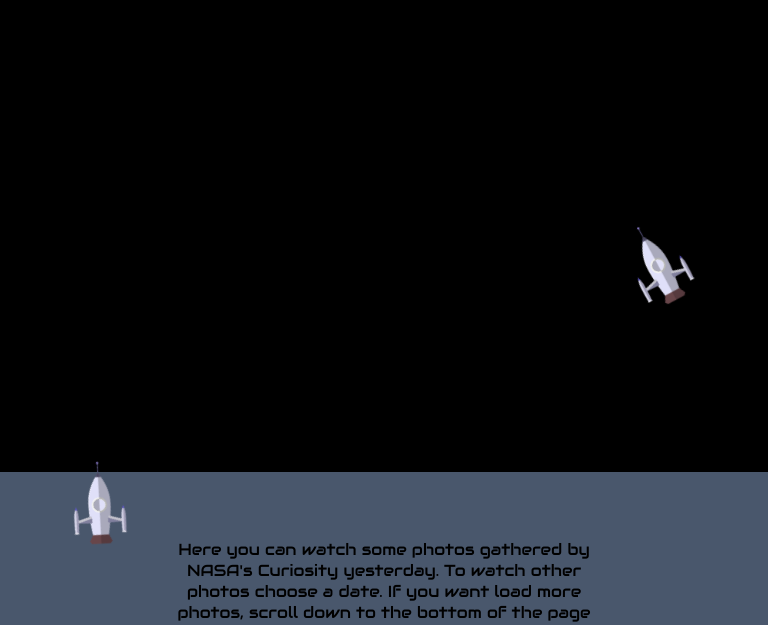
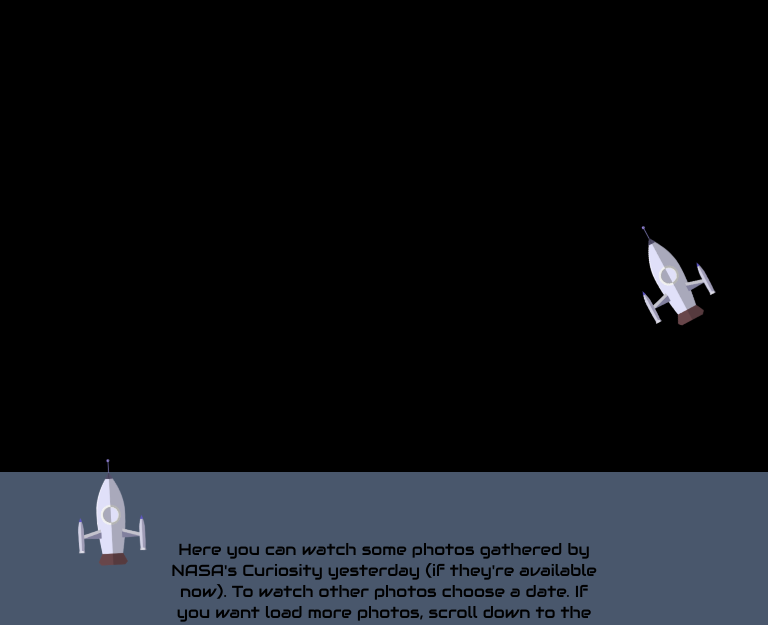
Before and after one commit to podsi08/NASA_API_Challenge, a website: page index.html in a window 768 px wide. Shown: the part 168-793 px from the top of the page. Drawn offline with Linux system fonts and the light colour scheme; no server answers; a web font is replaced by a local one.

Commit message:
photo info and changing size of rockets

```diff
--- a/index.html
+++ b/index.html
@@ -22,7 +22,7 @@
 
         <div class=" gallery container">
             <div class="gallery__instruction">
-                Here you can watch some photos gathered by NASA's Curiosity yesterday.
+                Here you can watch some photos gathered by NASA's Curiosity yesterday (if they're available now).
                 To watch other photos choose a date. If you want load more photos, scroll down to
                 the bottom of the page and push the button.
             </div>
--- a/js/app.js
+++ b/js/app.js
@@ -10,7 +10,7 @@ let gallery = $('.gallery__base');
 let moreBtn = $('.btn_more');
 
 
-//odczytywanie wczorajszej daty
+//odczytywanie daty sprzed 3 dni
 let todaysDate = new Date().getTime();
 let yesterdaysMsDate = todaysDate - 24 * 60 * 60 * 1000;
 let yesterdaysDate = new Date(yesterdaysMsDate);
--- a/sass/main.scss
+++ b/sass/main.scss
@@ -15,7 +15,7 @@
 			height: 65vh;
 			.welcome {
 				height: 100%;
-				padding: 1rem 0 3rem 0;
+				padding-top: 1rem;
 				.welcome__photo {
 					background-size: contain;
 					height: 100%;
@@ -46,8 +46,8 @@
 					top: 0;
 					background-image: url("../images/rocket-1717160_640.png");
 					background-size: cover;
-					width: 10vw;
-					height: 10vw;
+					width: 13vw;
+					height: 13vw;
 				}
 				&:first-child {
 					.rocket {
@@ -134,7 +134,7 @@
 				.welcome {
 					padding: 1rem 0 6rem 0;
 					.welcome__photo {
-						background-position: center -7vh;
+						background-position: center -3vh;
 					}
 					.welcome__title {
 						font-size: 7vh;
@@ -143,6 +143,10 @@
 				}
 			}
 			section {
+				.rocket {
+					width: 9vw;
+					height: 9vw;
+				}
 				.rocket_container {
 					width: 15%;
 					&:first-child {
```
Also changed, not shown: css/main.css.
